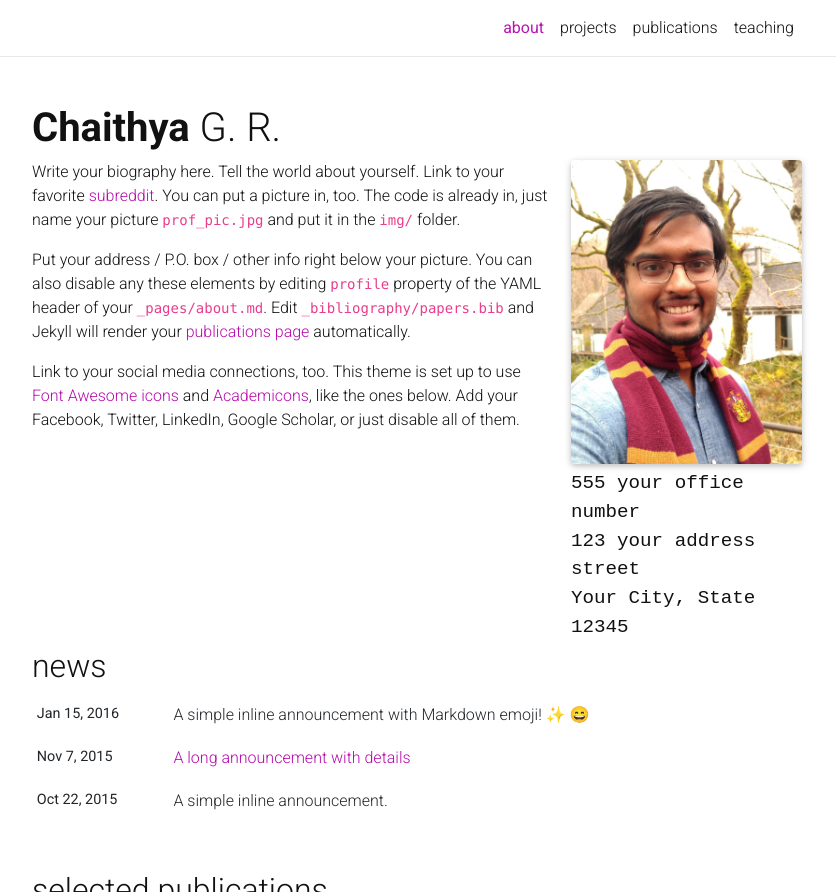
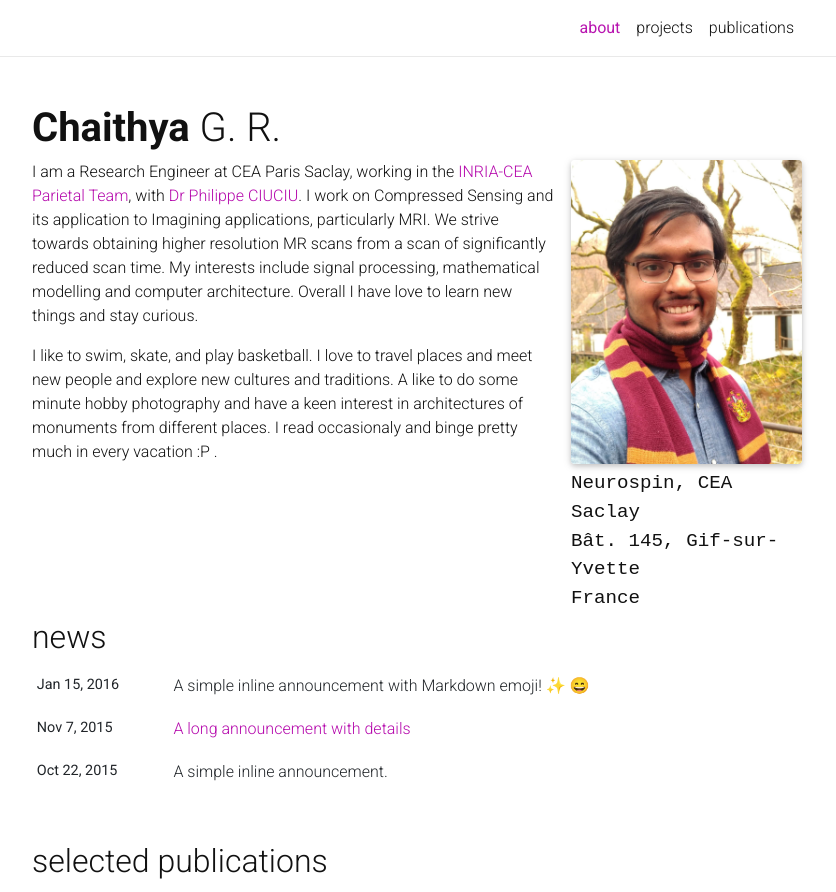
Before and after one commit to chaithyagr/chaithyagr.github.io, a Jekyll site: the page built from _pages/about.md, in a window 1280 px wide and 1191 px high, cut to the strip 0-892 px from the top of the window. Shown: the whole strip, without its empty margins (223-1059 px from the left). Built offline with Jekyll 4.4.1, drawn with Linux system fonts in a browser that asks for light colours; nearby versions of some CDN libraries; emoji names are drawn with the system emoji font; a style sheet for code colours, icons or effects is not loaded.

Commit message:
Add about me

```diff
--- a/_pages/about.md
+++ b/_pages/about.md
@@ -8,17 +8,15 @@ profile:
   align: right
   image: prof_pic.jpg
   address: >
-    <p>555 your office number</p>
-    <p>123 your address street</p>
-    <p>Your City, State 12345</p>
+    <p>Neurospin, CEA Saclay</p>
+    <p>Bât. 145, Gif-sur-Yvette</p>
+    <p>France</p>
 
-news: true  # includes a list of news items
-selected_papers: true # includes a list of papers marked as "selected={true}"
-social: true  # includes social icons at the bottom of the page
+news: true
+selected_papers: true
+social: true
 ---
 
-Write your biography here. Tell the world about yourself. Link to your favorite [subreddit](http://reddit.com){:target="\_blank"}. You can put a picture in, too. The code is already in, just name your picture `prof_pic.jpg` and put it in the `img/` folder.
+I am a Research Engineer at CEA Paris Saclay, working in the [INRIA-CEA Parietal Team](https://team.inria.fr/parietal/), with [Dr Philippe CIUCIU](https://scholar.google.fr/citations?user=X-w36z8AAAAJ&hl=fr). I work on Compressed Sensing and its application to Imagining applications, particularly MRI. We strive towards obtaining higher resolution MR scans from a scan of significantly reduced scan time. My interests include signal processing, mathematical modelling and computer architecture. Overall I have love to learn new things and stay curious.
 
-Put your address / P.O. box / other info right below your picture. You can also disable any these elements by editing `profile` property of the YAML header of your `_pages/about.md`. Edit `_bibliography/papers.bib` and Jekyll will render your [publications page](/al-folio/publications/) automatically.
-
-Link to your social media connections, too. This theme is set up to use [Font Awesome icons](http://fortawesome.github.io/Font-Awesome/){:target="\_blank"} and [Academicons](https://jpswalsh.github.io/academicons/){:target="\_blank"}, like the ones below. Add your Facebook, Twitter, LinkedIn, Google Scholar, or just disable all of them.
+I like to swim, skate, and play basketball. I love to travel places and meet new people and explore new cultures and traditions. A like to do some minute hobby photography and have a keen interest in architectures of monuments from different places. I read occasionaly and binge pretty much in every vacation :P .
```
Also changed, not shown: _bibliography/papers.bib (+20 -8 lines), _pages/projects.md (+9 -2 lines), _pages/teaching.md (deleted, +0 -11 lines).
